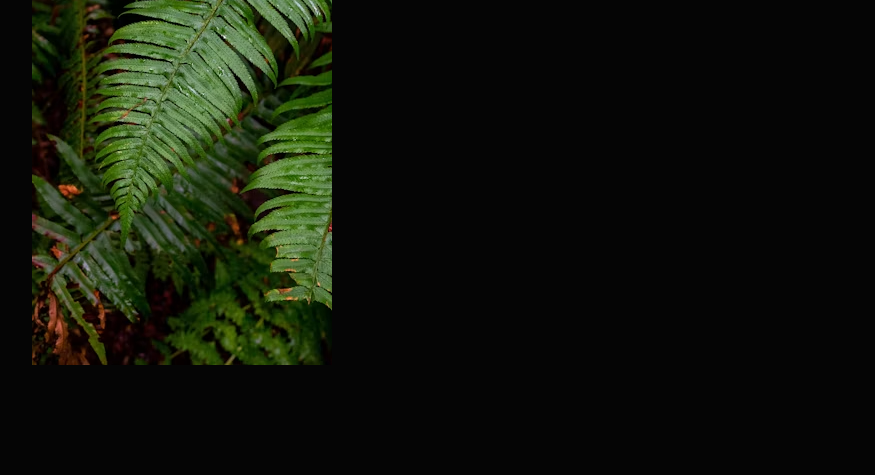
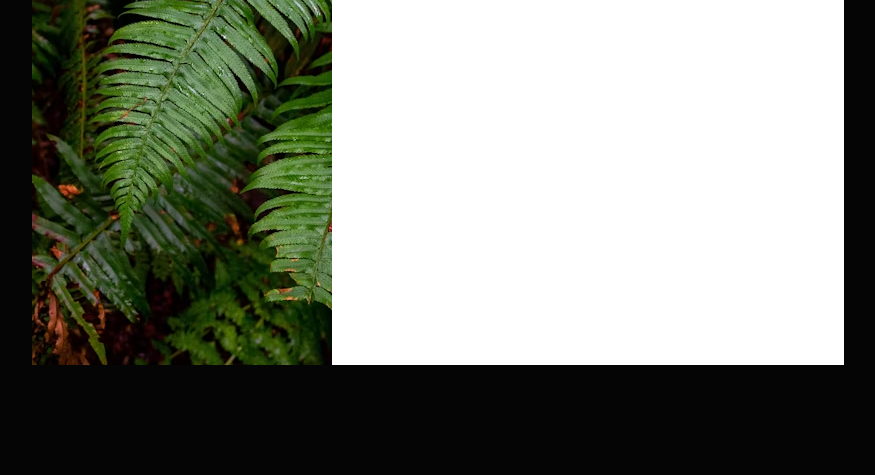
Before and after one commit to abdullah-oyediran/rps, a plain HTML site: page index.html in a window 1280 px wide. Shown: the part 325-800 px from the top of the page, without its empty margins (202-1077 px from the left). Drawn offline with Linux system fonts and the light colour scheme.

Commit message:
Cleaned up the first section a bit

```diff
--- a/css/styles.css
+++ b/css/styles.css
@@ -33,12 +33,10 @@ body {
 .section {
     overflow: clip;
     position: relative;
+    background: white;
 }
 .section:first-child {
-
-}
-.section:first-child #leaves {
-
+    background: white url('../images/leaves.avif');
 }
 #logo-banner {
     position: absolute;
--- a/index.html
+++ b/index.html
@@ -7,7 +7,6 @@
     <body>
         <div id="app">
             <div class="section">
-                <img id="leaves" alt="Background with leaves" src="images/leaves.avif">
                 <div id="logo-banner">
                     <img id="odin-logo" alt="Odin logo" src="images/odin-logo.png">
                     <h2 id="logo">ODIN</h2>
```
